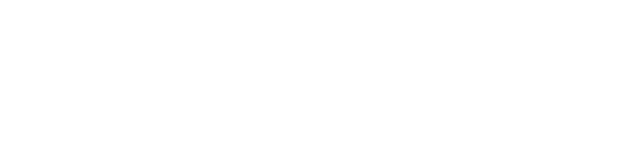
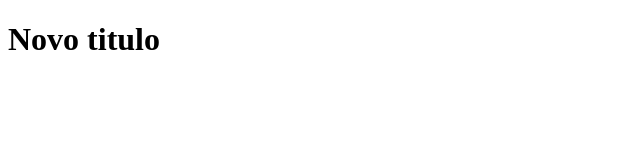
Before and after one commit to idinow/removerAula, a plain HTML site: page index.html in a window 1280 px wide. Shown: the whole page, without its empty margins (0-640 px from the left). Drawn offline with Linux system fonts and the light colour scheme.

Commit message:
feat: inserindo um novo titulo no Index.html

```diff
--- a/index.html
+++ b/index.html
@@ -4,9 +4,9 @@
     <meta charset="UTF-8">
     <meta http-equiv="X-UA-Compatible" content="IE=edge">
     <meta name="viewport" content="width=device-width, initial-scale=1.0">
-    <title>Document</title>
+    <title>Essa é a nossa página</title>
 </head>
 <body>
-
+    <h1>Novo titulo</h1>
 </body>
 </html>
```
